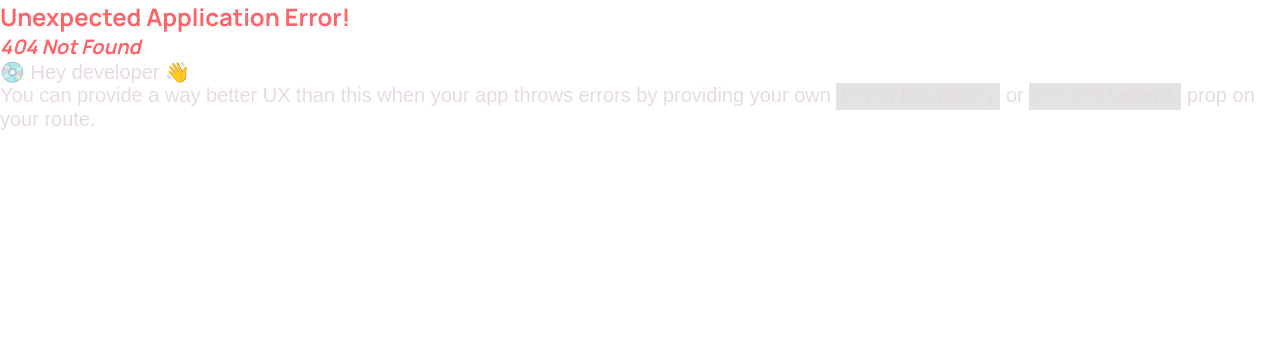
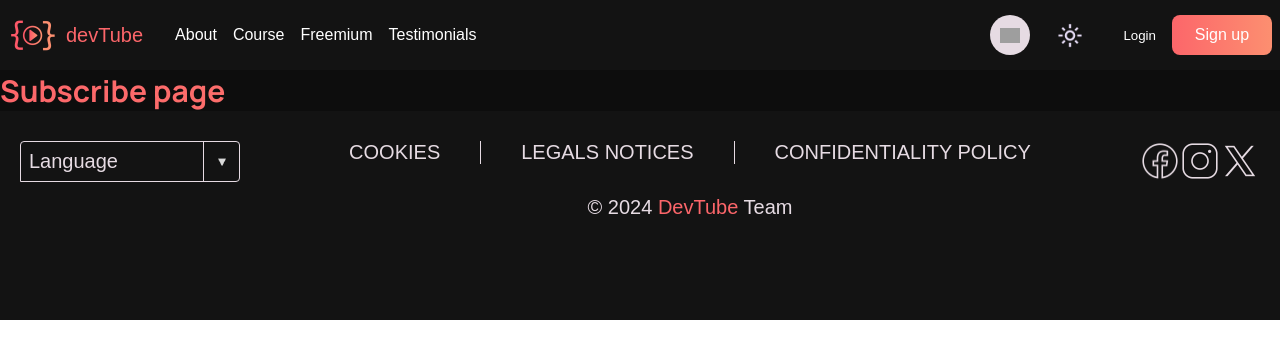
Before and after one commit to WildCodeSchool-2024-09/JS-Nantes-CSS117-P3_DevTube, a React (Vite) app in the folder client/: page /subscribe in a window 1280 px wide. Before the commit this address had no page. Shown: the top 358 px of the page. Built offline with nearby package versions, Linux system fonts and the light colour scheme; grey boxes are pictures that could not be loaded; a web font is replaced by a local one.

Commit message:
Subscribe page : work in progress.

```diff
--- a/client/src/components/Header/Header.tsx
+++ b/client/src/components/Header/Header.tsx
@@ -1,4 +1,4 @@
-import { NavLink } from "react-router-dom";
+import { NavLink, useNavigate } from "react-router-dom";
 import "../../styles/Header.css";
 import { useState } from "react";
 
@@ -13,6 +13,8 @@ export default function Header() {
   function handleClick() {
     setOpenSearchBar(!openSearchBar);
   }
+
+  const navToSignUpPage = useNavigate();
 
   return (
     <header className="header-container">
@@ -46,7 +48,7 @@ export default function Header() {
               <NavLink to={""}>Login</NavLink>
             </li>
             <li>
-              <NavLink to={""}>Sign up</NavLink>
+              <NavLink to={"/subscribe"}>Sign up</NavLink>
             </li>
             <li>
               <input
@@ -71,7 +73,13 @@ export default function Header() {
         <button type="button" className="btn-login">
           Login
         </button>
-        <button type="button" className="little-cta">
+        <button
+          type="button"
+          className="little-cta"
+          onClick={() => {
+            navToSignUpPage("/subscribe");
+          }}
+        >
           Sign up
         </button>
       </section>
--- /dev/null
+++ b/client/src/pages/Subsribe/Subscribe.tsx
@@ -0,0 +1,3 @@
+export default function Subscribe() {
+  return <h1>Subscribe page</h1>;
+}
--- a/client/src/router.tsx
+++ b/client/src/router.tsx
@@ -2,12 +2,17 @@ import { createBrowserRouter } from "react-router-dom";
 import App from "./App";
 import Course from "./pages/Course/Course";
 import Freemium from "./pages/Freemium/Freemium";
+import Subscribe from "./pages/Subsribe/Subscribe";
 
 export const router = createBrowserRouter([
   {
     path: "/", // The root path
     element: <App />, // Renders the App component for the home page
     children: [
+      {
+        path: "/subscribe",
+        element: <Subscribe />,
+      },
       {
         path: "/course",
         element: <Course />,
```
